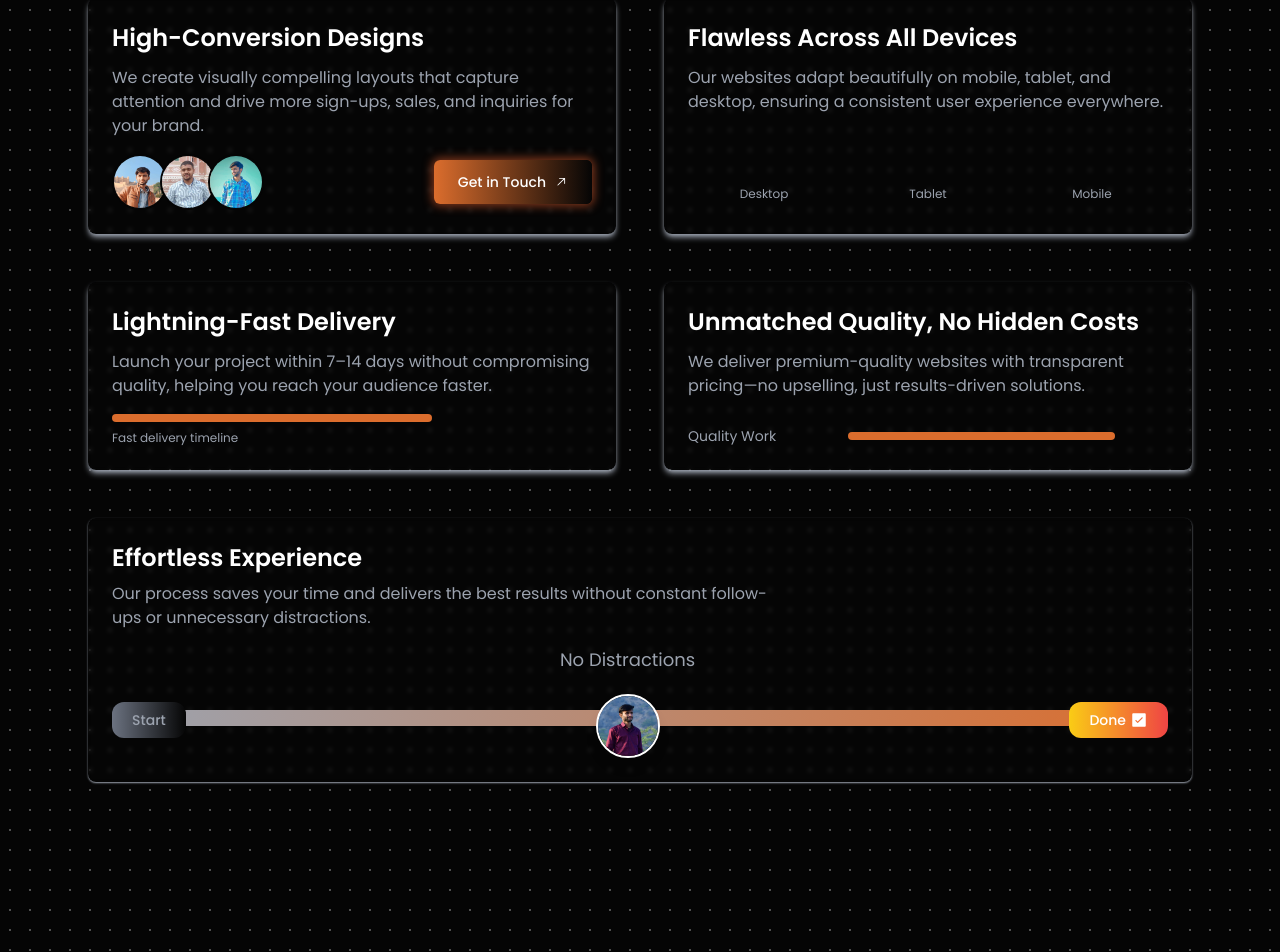
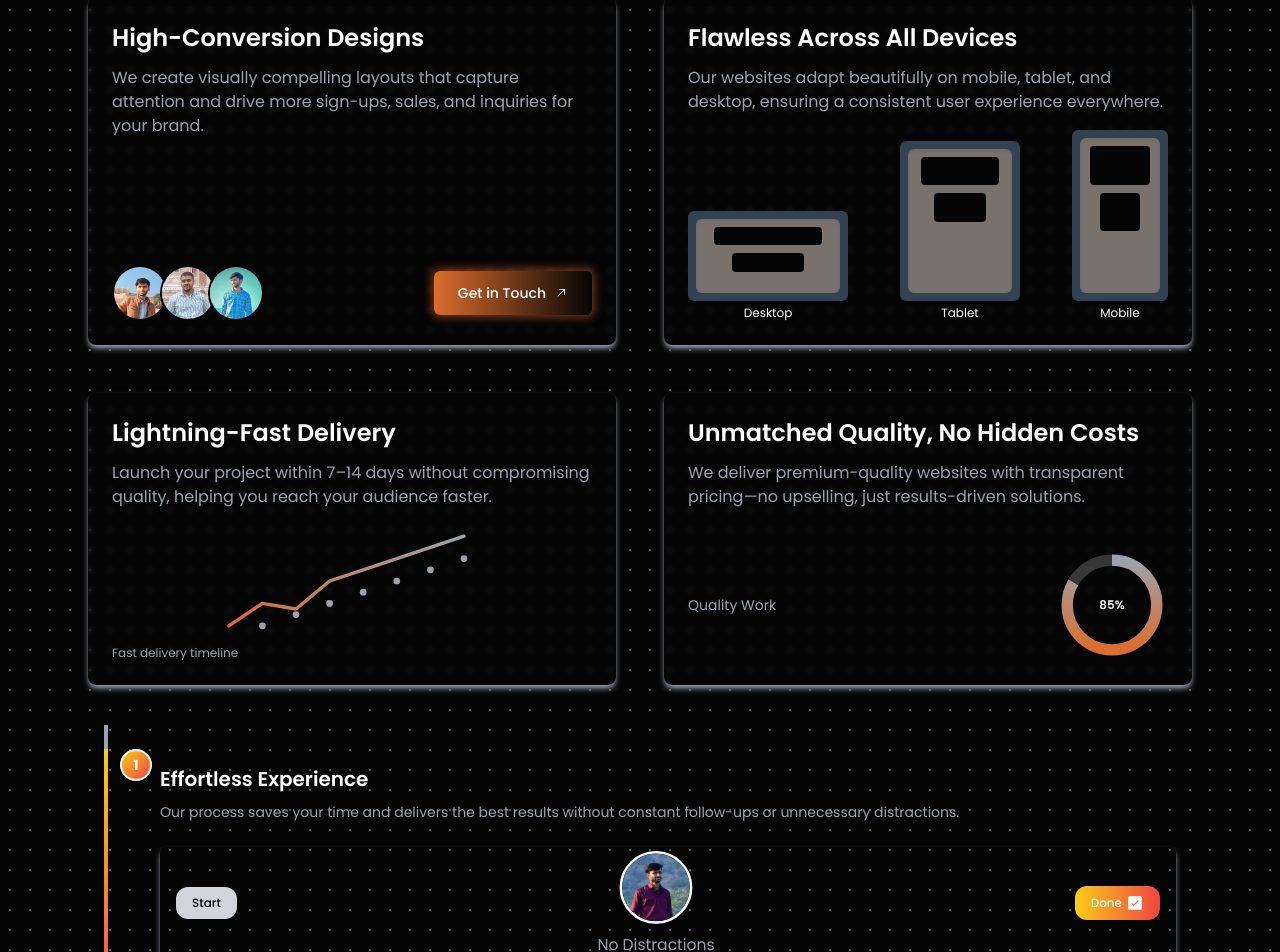
Before and after one commit to w3lalitsaini/w3lalit, a React (Vite) app: page / in a window 1280 px wide. Shown: the part 1320-2272 px from the top of the page. Built offline with nearby package versions, Linux system fonts and the light colour scheme; a web font is replaced by a local one.

Commit message:
feature updates

```diff
--- a/src/components/FeaturesSection.jsx
+++ b/src/components/FeaturesSection.jsx
@@ -1,8 +1,8 @@
 import React from "react";
-import { IoIosCheckbox } from "react-icons/io";
 import SEO from "./SEO"; // Reusable SEO component
 import Button from "./Button";
 import { NavLink } from "react-router-dom";
+import Timeline from "./TimelineContainer";
 
 
 // Sample avatars (replace with real client images)
@@ -45,9 +45,10 @@ const FeaturesSection = ({
       {addSEO && (
         <SEO title={title} description={description} url={url} image={image} />
       )}
-
       {/* Structured Data: Connected with global company info */}
-      <script type="application/ld+json" dangerouslySetInnerHTML={{
+      <script
+        type="application/ld+json"
+        dangerouslySetInnerHTML={{
           __html: JSON.stringify({
             "@context": "https://schema.org",
             "@type": "Service",
@@ -62,8 +63,8 @@ const FeaturesSection = ({
                 telephone: "+91-9887374746",
                 contactType: "Customer Service",
                 areaServed: "IN",
-              availableLanguage: ["English", "Hindi"]
-            }
+                availableLanguage: ["English", "Hindi"],
+              },
             },
             hasOfferCatalog: {
               "@type": "OfferCatalog",
@@ -74,12 +75,12 @@ const FeaturesSection = ({
                   "@type": "Service",
                   name: f.title,
                   description: f.desc,
-              }
-            }))
-          }
-        })
-      }} />
-
+                },
+              })),
+            },
+          }),
+        }}
+      />
       {/* Top Headings */}
       <div className="text-center md:text-left">
         <p className="text-base md:text-lg text-orange font-medium mb-2 font-headline">
@@ -95,13 +96,12 @@ const FeaturesSection = ({
           {description}
         </p>
       </div>
-
       {/* Feature Cards */}
       <div className="grid grid-cols-1 md:grid-cols-2 gap-8 md:gap-12 mt-8">
         {features.map((feature, i) => (
           <div
             key={i}
-            className="flex flex-col justify-between backdrop-blur-[2px] p-6 rounded-lg bg-white/5 hover:bg-white/10 transition-all duration-300 shadow-md shadow-grayMid"
+            className="flex flex-col justify-between backdrop-blur-[2px] p-6 rounded-lg bg-Dark transition-all duration-300 shadow-md shadow-grayMid"
           >
             <h3 className="text-xl md:text-2xl font-semibold text-white mb-3">
               {feature.title}
@@ -110,7 +110,7 @@ const FeaturesSection = ({
               {feature.desc}
             </p>
 
-            {/* Custom content */}
+            {/* Avatars */}
             {feature.type === "avatars" && (
               <div className="flex items-center gap-3 mt-auto">
                 <div className="flex -space-x-2">
@@ -135,38 +135,128 @@ const FeaturesSection = ({
               </div>
             )}
 
+            {/* Screens - Dummy Layouts */}
             {feature.type === "screens" && (
-              <div className="flex justify-between gap-3 mt-auto">
-                <div className="bg-white/10 flex-1 text-center rounded-md text-xs text-grayMid py-2">
-                  Desktop
+              <div className="flex justify-between items-end gap-3 mt-auto">
+                {/* Desktop */}
+                <div className="flex flex-col items-center w-1/3">
+                  <div className="bg-slate-700 rounded-md p-2 aspect-[16/9] w-full flex items-center justify-center">
+                    <div className="w-full h-full bg-stone-500 rounded-md shadow-inner">
+                      <div className="h-1/4 bg-dark w-3/4 mx-auto mt-2 rounded" />
+                      <div className="h-1/4 bg-dark w-1/2 mx-auto mt-2 rounded" />
                     </div>
-                <div className="bg-white/10 flex-1 text-center rounded-md text-xs text-grayMid py-2">
-                  Tablet
                   </div>
-                <div className="bg-white/10 flex-1 text-center rounded-md text-xs text-grayMid py-2">
-                  Mobile
+                  <p className="text-xs text-white mt-1">Desktop</p>
+                </div>
+
+                {/* Tablet */}
+                <div className="flex flex-col items-center w-1/4">
+                  <div className="bg-slate-700 rounded-md p-2 aspect-[3/4] w-full flex items-center justify-center">
+                    <div className="w-full h-full bg-stone-500 rounded-md shadow-inner">
+                      <div className="h-1/5 bg-dark w-3/4 mx-auto mt-2 rounded" />
+                      <div className="h-1/5 bg-dark w-1/2 mx-auto mt-2 rounded" />
+                    </div>
+                  </div>
+                  <p className="text-xs text-white mt-1">Tablet</p>
+                </div>
+
+                {/* Mobile */}
+                <div className="flex flex-col items-center w-1/5">
+                  <div className="bg-slate-700 rounded-md p-2 aspect-[9/16] w-full flex items-center justify-center">
+                    <div className="w-full h-full bg-stone-500 rounded-md shadow-inner">
+                      <div className="h-1/4 bg-dark w-3/4 mx-auto mt-2 rounded" />
+                      <div className="h-1/4 bg-dark w-1/2 mx-auto mt-2 rounded" />
+                    </div>
+                  </div>
+                  <p className="text-xs text-white mt-1">Mobile</p>
                 </div>
               </div>
             )}
 
+            {/* Fast Delivery - Horizontal Bar */}
             {feature.type === "progress" && (
               <div className="mt-auto">
-                <div className="w-full h-2 bg-white/10 rounded-full">
-                  <div className="w-2/3 h-full bg-orange rounded-full"></div>
-                </div>
+                <svg viewBox="0 0 220 100" className="w-full h-28">
+                  <defs>
+                    <linearGradient
+                      id="progressLine"
+                      x1="0%"
+                      y1="0%"
+                      x2="100%"
+                      y2="0%"
+                    >
+                      <stop offset="0%" stopColor="var(--orange)" />
+                      <stop offset="100%" stopColor="var(--gray-mid)" />
+                    </linearGradient>
+                  </defs>
+                  <polyline
+                    fill="none"
+                    stroke="url(#progressLine)"
+                    strokeWidth="3"
+                    strokeLinejoin="round"
+                    strokeLinecap="round"
+                    points="0,90 30,70 60,75 90,50 120,40 150,30 180,20 210,10"
+                    className="animate-dash"
+                  />
+                  {/* Dots on data points */}
+                  {[30, 60, 90, 120, 150, 180, 210].map((x, i) => (
+                    <circle
+                      key={i}
+                      cx={x}
+                      cy={90 - i * 10}
+                      r="3"
+                      fill="var(--gray-mid)"
+                    />
+                  ))}
+                </svg>
                 <p className="text-xs text-grayMid mt-2">
                   Fast delivery timeline
                 </p>
               </div>
             )}
 
+            {/* Quality Work - Circular Progress */}
             {feature.type === "quality" && (
               <div className="flex items-center justify-between mt-auto">
                 <div className="text-xs md:text-sm text-grayMid">
                   Quality Work
                 </div>
-                <div className="bg-white/10 h-2 w-2/3 rounded-full relative">
-                  <div className="absolute inset-0 bg-orange rounded-full w-5/6"></div>
+                <div className="relative w-28 h-28">
+                  <svg className="transform -rotate-90" viewBox="0 0 100 100">
+                    <circle
+                      cx="50"
+                      cy="50"
+                      r="40"
+                      stroke="rgba(255,255,255,0.2)"
+                      strokeWidth="10"
+                      fill="none"
+                    />
+                    <circle
+                      cx="50"
+                      cy="50"
+                      r="40"
+                      stroke="url(#qualityGradient)"
+                      strokeWidth="10"
+                      strokeDasharray="251.2"
+                      strokeDashoffset="41.8"
+                      fill="none"
+                    />
+                    <defs>
+                      <linearGradient
+                        id="qualityGradient"
+                        x1="0%"
+                        y1="0%"
+                        x2="100%"
+                        y2="0%"
+                      >
+                        <stop offset="0%" stopColor="var(--orange)" />
+                        <stop offset="100%" stopColor="var(--gray-mid)" />
+                      </linearGradient>
+                    </defs>
+                  </svg>
+                  <div className="absolute inset-0 flex items-center justify-center text-xs font-semibold text-white">
+                    85%
+                  </div>
                 </div>
               </div>
             )}
@@ -175,43 +265,7 @@ const FeaturesSection = ({
       </div>
 
       {/* Bottom CTA */}
-      <div className="mt-12 p-6 rounded-lg backdrop-blur-[2px] bg-white/5 hover:bg-white/10 transition-all duration-300 shadow-sm shadow-grayMid">
-        <h3 className="text-xl md:text-2xl font-semibold text-white mb-2">
-          Effortless Experience
-        </h3>
-        <p className="text-grayMid text-sm md:text-base leading-relaxed mb-6 max-w-2xl">
-          Our process saves your time and delivers the best results without
-          constant follow-ups or unnecessary distractions.
-        </p>
-
-        <div className="relative flex items-center justify-between pt-10">
-          {/* Start Button */}
-          <div className="px-5 py-2 bg-white/10 -mt-3 bg-gradient-to-r from-gray-500 to-dark text-grayMid rounded-xl z-20 text-xs md:text-sm font-medium">
-            Start
-          </div>
-
-          {/* Progress Line */}
-          <div className="absolute left-1/2 transform -translate-x-1/2 -translate-y-1/2 w-full h-[16px] rounded-md bg-gradient-to-r from-grayMid to-orange z-10"></div>
-
-          {/* Center Avatar */}
-          <div className="relative flex flex-col items-center z-20">
-            <img
-              src="/avatar/2.jpg"
-              alt="Effortless Process"
-              className="w-12 h-12 md:w-16 md:h-16 rounded-full border-2 border-white shadow-lg object-cover"
-              loading="lazy"
-            />
-            <p className="text-xs md:text-lg text-grayMid absolute -top-12 whitespace-nowrap">
-              No Distractions
-            </p>
-          </div>
-
-          {/* Done Button */}
-          <div className="px-4 md:px-5 py-2 -mt-3 bg-gradient-to-r from-yellow-400 to-red-500 text-white rounded-xl text-xs md:text-sm font-medium flex items-center gap-1 z-20">
-            Done <IoIosCheckbox className="text-lg leading-none" />
-          </div>
-        </div>
-      </div>
+      <Timeline/>
     </section>
   );
 };
--- /dev/null
+++ b/src/components/TimelineContainer.jsx
@@ -0,0 +1,77 @@
+import TimelineStep from "./TimelineStep";
+import { motion, useInView } from "framer-motion";
+import { useRef } from "react";
+
+const steps = [
+  {
+    title: "Effortless Experience",
+    description:
+      "Our process saves your time and delivers the best results without constant follow-ups or unnecessary distractions.",
+    avatar: "/avatar/2.jpg",
+    startText: "Start",
+    centerText: "No Distractions",
+    endText: "Done",
+    tooltip: {
+      start: "Kick off your project",
+      end: "Completed seamlessly",
+    },
+  },
+  {
+    title: "Fast Delivery",
+    description:
+      "We maintain a rapid execution pace, delivering results quickly with consistent communication.",
+    avatar: "/avatar/3.jpg",
+    startText: "Brief",
+    centerText: "Execution",
+    endText: "Delivered",
+    tooltip: {
+      start: "Project briefing",
+      end: "Final product delivered",
+    },
+  },
+  {
+    title: "Post Support",
+    description:
+      "Even after delivery, we stay available for maintenance, fixes, and guidance.",
+    avatar: "/avatar/4.jpg",
+    startText: "Delivered",
+    centerText: "Support Ongoing",
+    endText: "Client Happy",
+    tooltip: {
+      start: "Launch complete",
+      end: "Long-term relationship",
+    },
+  },
+];
+
+const Timeline = () => {
+  const ref = useRef(null);
+  const isInView = useInView(ref, { once: true, margin: "-100px" });
+
+  return (
+    <section className="w-full px-4 py-10">
+      <motion.div
+        ref={ref}
+        className="flex flex-col gap-10 relative"
+        initial="hidden"
+        animate={isInView ? "visible" : "hidden"}
+        variants={{
+          visible: {
+            transition: {
+              staggerChildren: 0.3,
+            },
+          },
+        }}
+      >
+        {/* Vertical line (optional) */}
+        <div className="absolute top-0 h-full w-1 bg-[var(--gray-mid)] z-0" />
+
+        {steps.map((step, idx) => (
+          <TimelineStep key={idx} index={idx} {...step} />
+        ))}
+      </motion.div>
+    </section>
+  );
+};
+
+export default Timeline;
--- /dev/null
+++ b/src/components/TimelineStep.jsx
@@ -0,0 +1,88 @@
+import { motion } from "framer-motion";
+import { IoIosCheckbox } from "react-icons/io";
+
+const fadeUpVariant = {
+  hidden: { opacity: 0, y: 80 },
+  visible: { opacity: 1, y: 0, transition: { duration: 1 } },
+};
+
+const TimelineStep = ({
+  index,
+  title,
+  description,
+  avatar,
+  startText,
+  centerText,
+  endText,
+  tooltip,
+}) => {
+  return (
+    <motion.div variants={fadeUpVariant} className="relative pl-14 py-10 ">
+      {/* Connector line */}
+      <motion.div
+        initial={{ height: 0 }}
+        whileInView={{ height: "100%" }}
+        transition={{ duration: 3, ease: "easeInOut" }}
+        className="absolute left-0 top-6 w-1 bg-gradient-to-b from-yellow-400 to-red-500 z-0"
+      />
+
+      {/* Numbered dot */}
+      <div className="absolute left-4 top-6 w-8 h-8 bg-gradient-to-br from-yellow-400 to-red-500 rounded-full border-2 border-white flex items-center justify-center font-bold text-white text-sm z-10 shadow">
+        {index + 1}
+      </div>
+
+      <h3 className="text-xl font-semibold text-white mb-2">{title}</h3>
+      <p className="text-gray-400 text-sm mb-6 leading-relaxed">
+        {description}
+      </p>
+
+      <div className="flex flex-col items-center sm:flex-row sm:items-center justify-between shadow-grayMid shadow-md p-4 gap-8 rounded-md">
+        {/* Start tag with tooltip */}
+        <div className="px-4 py-2 bg-gray-300 text-black rounded-xl text-xs font-medium relative group w-fit">
+          {startText}
+          {tooltip?.start && (
+            <div className="absolute top-full mt-2 left-1/2 -translate-x-1/2 bg-black text-white text-xs px-3 py-1 rounded shadow opacity-0 group-hover:opacity-100 transition-opacity">
+              {tooltip.start}
+            </div>
+          )}
+        </div>
+
+        {/* Center avatar with 2s spring transition */}
+        <motion.div
+          whileInView={{ scale: 1.3, opacity: 1 }}
+          initial={{ scale: 0, opacity: 0 }}
+          transition={{
+            type: "spring",
+            stiffness: 20,
+            damping: 10,
+            duration: 2,
+          }}
+          className="relative flex flex-col items-center"
+        >
+          <img
+            src={avatar}
+            alt={centerText}
+            className="w-14 h-14 rounded-full border-2 border-white object-cover"
+            loading="lazy"
+          />
+          {centerText && (
+            <p className="text-xs text-gray-400 mt-2">{centerText}</p>
+          )}
+        </motion.div>
+
+        {/* End tag with tooltip */}
+        <div className="px-4 py-2 bg-gradient-to-r from-yellow-400 to-red-500 text-white rounded-xl text-xs font-medium flex items-center gap-1 relative group w-fit">
+          {endText}
+          <IoIosCheckbox className="text-lg" />
+          {tooltip?.end && (
+            <div className="absolute top-full mt-2 left-1/2 -translate-x-1/2 bg-black text-white text-xs px-3 py-1 rounded shadow opacity-0 group-hover:opacity-100 transition-opacity">
+              {tooltip.end}
+            </div>
+          )}
+        </div>
+      </div>
+    </motion.div>
+  );
+};
+
+export default TimelineStep;
--- a/src/index.css
+++ b/src/index.css
@@ -3,7 +3,6 @@
 @tailwind base;
 @tailwind components;
 @tailwind utilities;
-
 
 * {
   box-sizing: border-box;
@@ -27,13 +26,17 @@
   color: rgba(255, 255, 255, 0.3);
 }
 
-.mozilla{
+.mozilla {
   font-family: "Mozilla Headline", sans-serif;
 }
 
 @keyframes scroll {
-  100% { transform: translateX(-50%); }
-  0% { transform: translateX(0%); }
+  100% {
+    transform: translateX(-50%);
+  }
+  0% {
+    transform: translateX(0%);
+  }
 }
 
 .animate-scroll {
@@ -43,8 +46,12 @@
 }
 
 @keyframes scroll-reverse {
-  100% { transform: translateX(0%); }
-  0% { transform: translateX(-50%); }
+  100% {
+    transform: translateX(0%);
+  }
+  0% {
+    transform: translateX(-50%);
+  }
 }
 
 .animate-scroll-reverse {
@@ -52,3 +59,18 @@
   animation: scroll-reverse 30s linear infinite;
   will-change: transform;
 }
+
+@keyframes dash {
+  0% {
+    stroke-dasharray: 0, 300;
+    stroke-dashoffset: 300;
+  }
+  100% {
+    stroke-dasharray: 300, 0;
+    stroke-dashoffset: 0;
+  }
+}
+
+.animate-dash {
+  animation: dash 2s ease forwards;
+}
```
Lines whose indentation alone changed are shown as unchanged.
